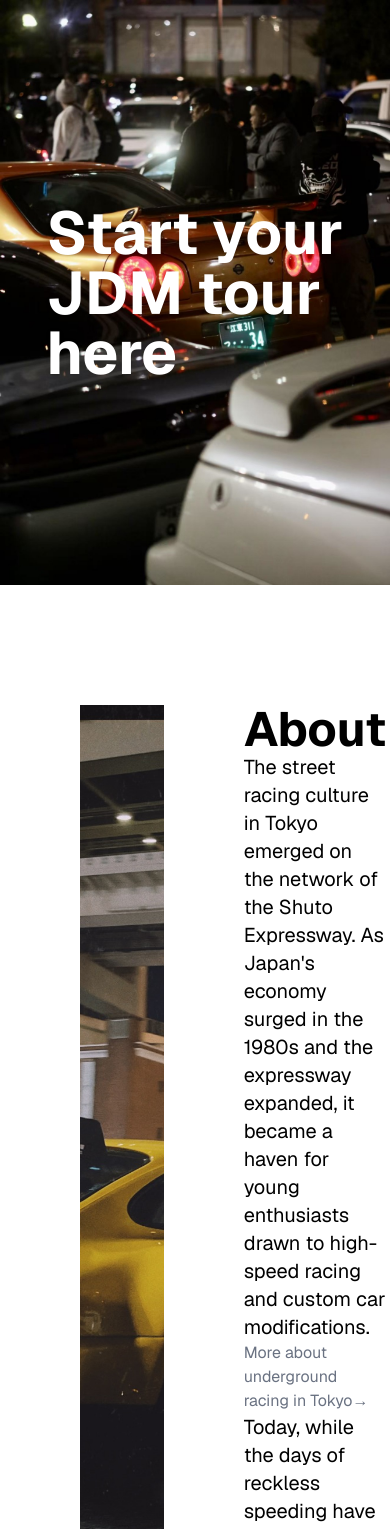
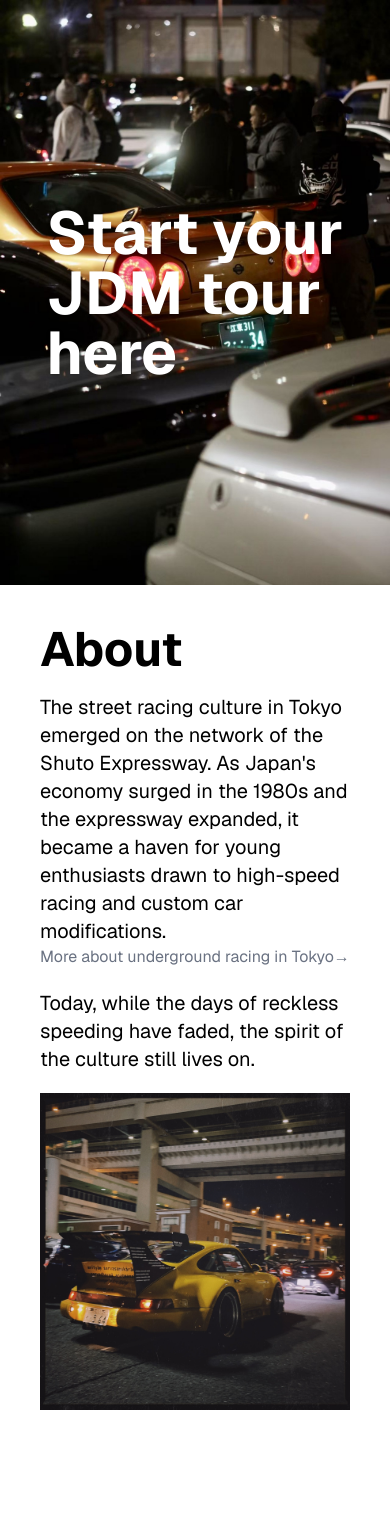
Before and after one commit to zhangzhikaii/daikoku_lp, a Next.js app: page /daikoku/about in a window 390 px wide. Shown: the top 1529 px of the page. After the commit the page ends 1450 px from the top, so only its background shows below. Built offline with nearby package versions, Linux system fonts and the light colour scheme.

Commit message:
fix: about responsive

```diff
--- a/src/components/daikoku/about/AboutSection/index.tsx
+++ b/src/components/daikoku/about/AboutSection/index.tsx
@@ -2,19 +2,11 @@ import Image from "next/image";
 
 export const AboutSection: React.FC = () => {
   return (
-    <div className="flex flex-row px-20 py-30 gap-20">
-      <Image
-        src={`/intro.jpeg`}
-        alt={`intro`}
-        width={1566}
-        height={1600}
-        className="w-4/11 h-auto object-cover pointer-events-none"
-        priority
-      />
-      <div className="flex flex-col justify-between">
+    <div className="flex flex-col md:flex-row m-10 md:my-10 md:mx-auto gap-5 justify-items-center">
+      <div className="order-first md:order-last flex flex-col justify-between gap-5 flex-1">
         <h1 className="text-5xl text-black font-bold">About</h1>
         <div>
-          <h1 className="text-xl text-black ">
+          <h1 className="text-xl text-black max-w-2xl">
             The street racing culture in Tokyo emerged on the network of the
             Shuto Expressway. As Japan&apos;s economy surged in the 1980s and
             the expressway expanded, it became a haven for young enthusiasts
@@ -24,11 +16,21 @@ export const AboutSection: React.FC = () => {
             More about underground racing in Tokyo→
           </a>
         </div>
-        <h1 className="text-xl text-black">
+        <h1 className="text-xl text-black max-w-2xl">
           Today, while the days of reckless speeding have faded, the spirit of
           the culture still lives on.
         </h1>
       </div>
+      <div className="order-last md:order-first flex-1">
+        <Image
+          src={`/intro.jpeg`}
+          alt={`intro`}
+          width={1566}
+          height={1600}
+          className="w-full h-auto object-cover pointer-events-none"
+          priority
+        />
+      </div>
     </div>
   );
 };
```
